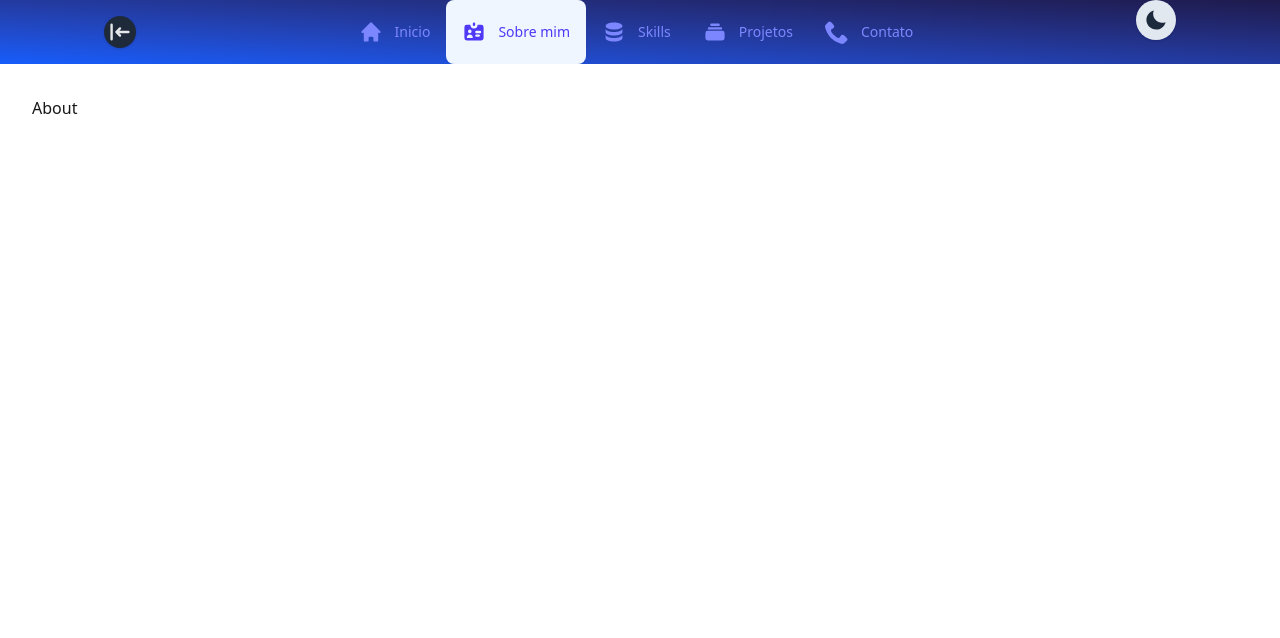
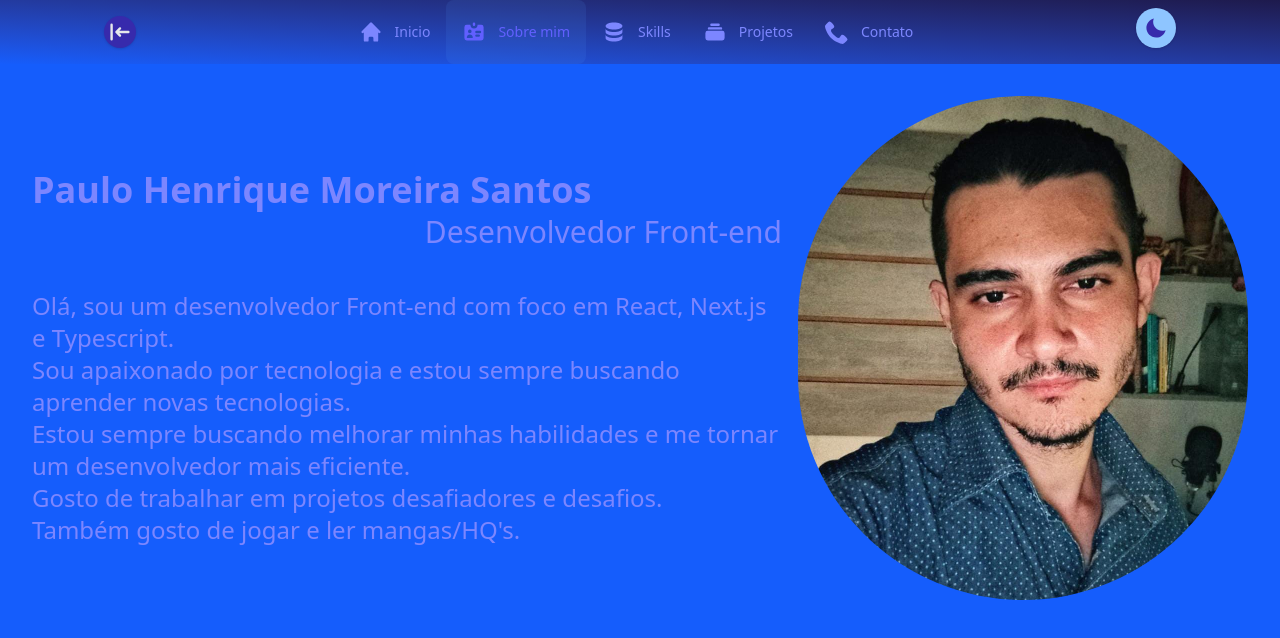
Before and after one commit to PauloHenriqueM-S/portfolio-with-nextjs, a Next.js app: page /dashboard/about in a window 1280 px wide. Shown: the top 638 px of the page. Built offline with nearby package versions, Linux system fonts and the light colour scheme.

Commit message:
about page

```diff
--- a/app/dashboard/about/page.tsx
+++ b/app/dashboard/about/page.tsx
@@ -1,5 +1,7 @@
+import About from "@/app/ui/dashboard/about/about";
+
 export default function Page(){
   return (
-    <p>About</p>
+    <About />
   )
 }
--- a/app/dashboard/layout.tsx
+++ b/app/dashboard/layout.tsx
@@ -11,7 +11,7 @@ export default function DashboardLayout({
         <SideNav />
       </div>
 
-      <main className="flex w-full md:w-full p-4 md:p-6 lg:p-8 md:overflow-y-auto md:pl-0 flex-1">
+      <main className="flex w-full md:w-full p-4 md:p-6 lg:p-8 md:overflow-y-auto md:pl-0 flex-1 bg-blue-600 dark:bg-indigo-700">
         <div className="mt-16 md:mt-0 w-full max-w-7xl mx-auto">
           <div className="md:hidden h-16"></div>
           {children}
--- a/app/ui/dark-light.tsx
+++ b/app/ui/dark-light.tsx
@@ -9,11 +9,11 @@ export default function DarkLight() {
   return (
     <button
       onClick={toggleTheme}
-      className="flex items-center justify-center p-2 rounded-full
+      className="flex items-center justify-center p-2 rounded-full mt-2
                 transition-all duration-300
-                bg-slate-200 dark:bg-slate-700
-                hover:bg-slate-300 dark:hover:bg-slate-600
-                text-slate-800 dark:text-slate-200
+                bg-blue-300 dark:bg-indigo-700
+                hover:bg-blue-300 dark:hover:bg-indigo-600
+                text-indigo-800 dark:text-blue-200
                 shadow hover:shadow-lg"
       aria-label={`Mudar para ${theme === 'light' ? 'modo escuro' : 'modo claro'}`}
     >
--- /dev/null
+++ b/app/ui/dashboard/about/about.tsx
@@ -0,0 +1,9 @@
+import Profile from "./profile";
+
+export default function About() {
+  return (
+    <div className="flex items-center justify-center text-indigo-400 dark:text-blue-300 p-0 m-0">
+      <Profile />
+    </div>
+  );
+}
--- /dev/null
+++ b/app/ui/dashboard/about/profile.tsx
@@ -0,0 +1,23 @@
+import Image from "next/image";
+
+export default function Profile() {
+  return (
+    <div className="flex flex-row items-center gap-4 mb-4 md:mb-0 h-full">
+      <aside>
+        <div>
+          <h1 className="text-3xl md:text-4xl font-bold text-indigo-400 dark:text-blue-300 p-0 mt-5">Paulo Henrique Moreira Santos</h1>
+          <p className="text-2xl md:text-3xl font-light text-indigo-400 dark:text-blue-300 p-0 mt-1 text-end">Desenvolvedor Front-end</p>
+        </div>
+        <div className="mt-10">
+          <p className="text-2xl">Olá, sou um desenvolvedor Front-end com foco em React, Next.js e Typescript.<br/>
+            Sou apaixonado por tecnologia e estou sempre buscando aprender novas tecnologias.<br/>
+            Estou sempre buscando melhorar minhas habilidades e me tornar um desenvolvedor mais eficiente.<br/>
+            Gosto de trabalhar em projetos desafiadores e desafios.<br/>
+            Também gosto de jogar e ler mangas/HQ&apos;s.<br/>
+          </p>
+        </div>
+      </aside>
+      <Image src="/profile1.jpeg" alt="profile" width={450} height={450} className="rounded-full" />
+    </div>
+  )
+}
--- a/app/ui/home-button.tsx
+++ b/app/ui/home-button.tsx
@@ -6,7 +6,7 @@ import { HiLogin } from "react-icons/hi";
 
 export default function HomeButton() {
   return (
-    <div className="flex m-0 p-1 justify-center items-center h-8 w-8 rounded-2xl bg-gray-800 dark:bg-gray-200 hover:bg-gray-900 dark:hover:bg-gray-300 transition-all duration-300 shadow-sm hover:shadow">
+    <div className="flex m-0 p-1 justify-center items-center h-8 w-8 rounded-2xl bg-indigo-800 dark:bg-blue-400 hover:bg-indigo-900 dark:hover:bg-blue-400 transition-all duration-300 shadow-sm hover:shadow">
     <Link href="/" className="flex items-center justify-center" aria-label="Página inicial">
       <HiLogin className="w-5 h-5 md:w-6 md:h-6 text-gray-200 dark:text-gray-800 transition-colors duration-300" />
     </Link>
--- a/app/ui/nav-links.tsx
+++ b/app/ui/nav-links.tsx
@@ -40,11 +40,11 @@ export default function NavLinks({ onItemClick }: NavLinksProps) {
             className={clsx(
               "flex items-center gap-3 px-4 py-3 text-sm font-medium",
               "rounded-lg transition-all duration-300",
-              "hover:bg-blue-50 dark:hover:bg-indigo-950/30",
+              "hover:bg-blue-50/10 dark:hover:bg-indigo-950/10",
               "w-full",
               {
-                "bg-blue-50 dark:bg-indigo-900/50 text-indigo-600 dark:text-blue-300": isActive,
-                "text-indigo-400 dark:text-blue-300 hover:text-indigo-700 dark:hover:text-blue-200": !isActive,
+                "bg-blue-400/10 dark:bg-indigo-900/50 text-indigo-500 dark:text-blue-400": isActive,
+                "text-indigo-400 dark:text-blue-300 hover:text-indigo-400 dark:hover:text-blue-200": !isActive,
               }
             )}
             aria-current={isActive ? 'page' : undefined}
```
Also changed, not shown: app/ui/sideNav.tsx (+8 -4 lines).
